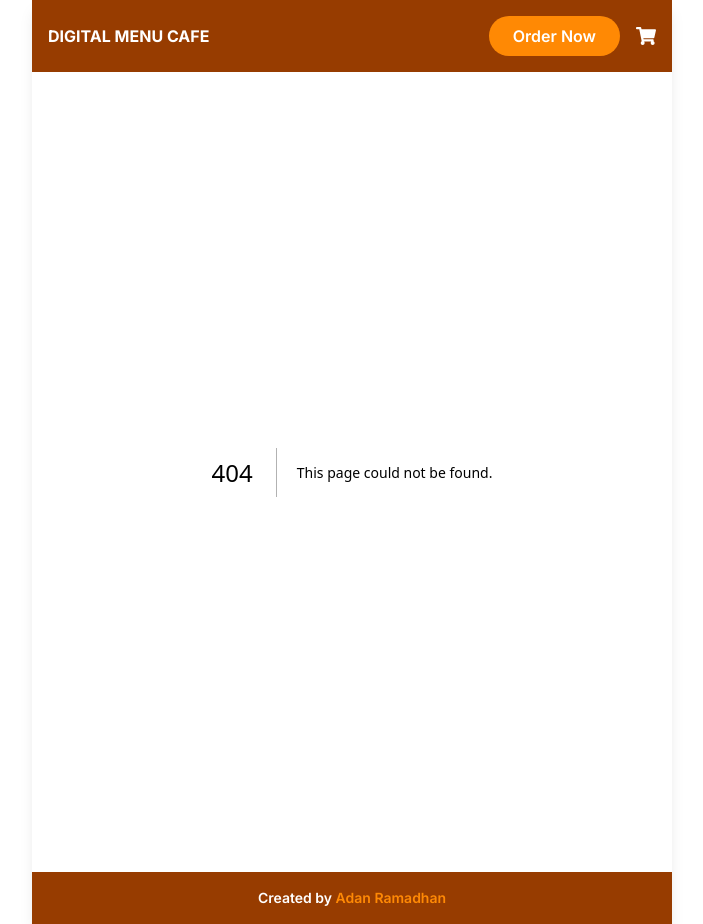
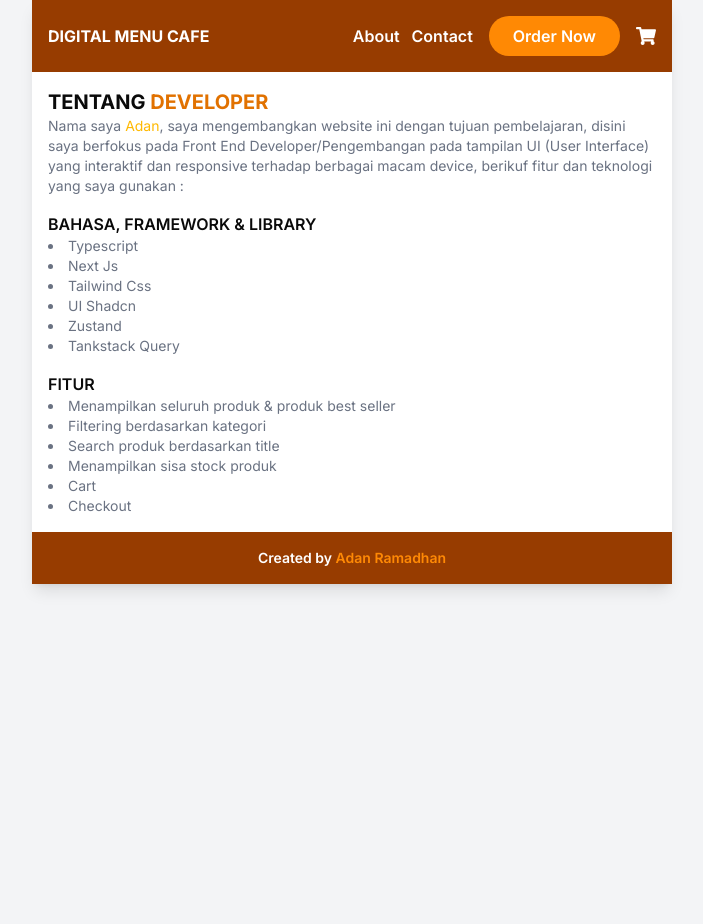
Before and after one commit to Adan-Ramadhan/Digital-Menu-Cafe, a Next.js app: page /about in a window 1280 px wide. Before the commit this address had no page. Shown: the whole page, without its empty margins (288-991 px from the left). After the commit the page ends 800 px from the top, so only its background shows below. Built offline with nearby package versions, Linux system fonts and the light colour scheme.

Commit message:
create about page

```diff
--- /dev/null
+++ b/app/about/page.tsx
@@ -0,0 +1,47 @@
+export default function AboutPage() {
+  return (
+    <section className="w-full min-h-auto p-4 ">
+      <h1 className="font-bold uppercase text-xl">
+        Tentang <span className="text-amber-600">Developer</span>
+      </h1>
+      <p className="text-sm text-gray-500">
+        Nama saya{" "}
+        <a
+          href="https://www.instagram.com/adaan_ramadhan/"
+          target="_blank"
+          className="text-amber-400 hover:text-amber-700"
+        >
+          Adan
+        </a>
+        , saya mengembangkan website ini dengan tujuan pembelajaran, disini saya
+        berfokus pada Front End Developer/Pengembangan pada tampilan UI (User
+        Interface) yang interaktif dan responsive terhadap berbagai macam
+        device, berikuf fitur dan teknologi yang saya gunakan :
+      </p>
+
+      <ul>
+        <li className="font-semibold text-md mt-4 uppercase">Bahasa, Framework & Library</li>
+        <li className="text-sm text-gray-500 list-disc list-inside">Typescript</li>
+        <li className="text-sm text-gray-500 list-disc list-inside">Next Js</li>
+        <li className="text-sm text-gray-500 list-disc list-inside">Tailwind Css</li>
+        <li className="text-sm text-gray-500 list-disc list-inside">UI Shadcn</li>
+        <li className="text-sm text-gray-500 list-disc list-inside">Zustand</li>
+        <li className="text-sm text-gray-500 list-disc list-inside">Tankstack Query</li>
+
+        <li className="font-semibold text-md mt-4 uppercase">Fitur</li>
+        <li className="text-sm text-gray-500 list-disc list-inside">
+          Menampilkan seluruh produk & produk best seller
+        </li>
+        <li className="text-sm text-gray-500 list-disc list-inside">
+          Filtering berdasarkan kategori
+        </li>
+        <li className="text-sm text-gray-500 list-disc list-inside">
+          Search produk berdasarkan title
+        </li>
+        <li className="text-sm text-gray-500 list-disc list-inside">Menampilkan sisa stock produk</li>
+        <li className="text-sm text-gray-500 list-disc list-inside">Cart</li>
+        <li className="text-sm text-gray-500 list-disc list-inside">Checkout</li>
+      </ul>
+    </section>
+  );
+}
--- a/app/cart/components/Checkout.tsx
+++ b/app/cart/components/Checkout.tsx
@@ -16,13 +16,13 @@ export default function CheckoutPage() {
 
   const clearCart = useCartStore((state) => state.clearCart);
   function handleCheckout() {
-    if (!data?.data) {
-      alert("Data produk belum tersedia");
+    if (cart.length === 0) {
+      alert("Cart masih kosong");
       return;
     }
 
     const isStockInsufficient = cart.some((item) => {
-      const product = data.data.find((menu) => menu.id === item.id);
+      const product = data?.data.find((menu) => menu.id === item.id);
 
       return !product || item.quantity > product.stock;
     });
--- a/app/layout.tsx
+++ b/app/layout.tsx
@@ -34,7 +34,7 @@ export default function RootLayout({ children }: LayoutProps<"/">) {
         inter.variable,
       )}
     >
-      <body className="min-h-full flex flex-col bg-gray-100">
+      <body className="w-full min-h-auto flex flex-col bg-gray-100">
         <MainLayout>{children}</MainLayout>
       </body>
     </html>
--- a/components/layouts/Header.tsx
+++ b/components/layouts/Header.tsx
@@ -1,20 +1,62 @@
+"use client";
+
 import useCartStore from "@/stores/CartStore";
 import Link from "next/link";
+import { useState } from "react";
 // icons
 import { FaShoppingCart } from "react-icons/fa";
+import { Button } from "../ui/button";
+import { Menu } from "lucide-react";
+
+interface navigationMenusType {
+  id: number;
+  title: string;
+  url: string;
+}
+
+const navigationMenus: navigationMenusType[] = [
+  {
+    id: 1,
+    title: "About",
+    url: "/about",
+  },
+  {
+    id: 2,
+    title: "Contact",
+    url: "/contact",
+  },
+];
 
 const Header = () => {
   const menuInCart = useCartStore((state) => state.cart);
-
+  const [isShowNavigation, setIsShowNavigation] = useState<boolean>(false);
   const totalQty = menuInCart.reduce((total, item) => total + item.quantity, 0);
 
+  function handleHamburgerOpen() {
+    setIsShowNavigation(!isShowNavigation);
+  }
+
   return (
-    <header className="w-full p-4 bg-amber-800">
-      <nav className="flex justify-between items-center">
+    <header className="w-full min-h-auto relative">
+      <nav className="flex p-4 z-20 relative justify-between bg-amber-800 items-center">
         <Link href={"/"} className="w-full">
           <h3 className="uppercase text-white font-bold">Digital Menu Cafe</h3>
         </Link>
         <div className="w-full flex gap-4 justify-end items-center">
+          {/* dekstop navigation */}
+          <div className="hidden lg:flex gap-3 ">
+            {navigationMenus.length > 0 &&
+              navigationMenus.map((nav) => {
+                return (
+                  <ul key={nav.id}>
+                    <Link href={nav.url}>
+                      <li className={`font-semibold hover:text-amber-400 transition-colors cursor-pointer duration-300 text-white`}>{nav.title}</li>
+                    </Link>
+                  </ul>
+                );
+              })}
+          </div>
+
           <button className="rounded-full px-6 cursor-pointer py-2 hover:bg-amber-600 transition-colors duration-300 bg-orange-400 text-white font-semibold">
             Order Now
           </button>
@@ -30,7 +72,32 @@ const Header = () => {
               )}
             </div>
           </Link>
+
+
+          <Button variant={"link"} onClick={handleHamburgerOpen} className="block lg:hidden">
+            <Menu size={60} />
+          </Button>
         </div>
+      </nav>
+
+      {/* mobile navigation */}
+      <nav
+        className={`${isShowNavigation ? "translate-y-0" : "-translate-y-30"} w-full bg-amber-500 flex flex-col items-center justify-center gap-3 py-3  transition-transform duration-300 absolute lg:hidden`}
+      >
+        {navigationMenus.length > 0 &&
+          navigationMenus.map((nav) => {
+            return (
+              <ul key={nav.id}>
+                <Link href={nav.url}>
+                  <li
+                    className={`font-semibold hover:text-amber-700 transition-colors cursor-pointer duration-300 text-white`}
+                  >
+                    {nav.title}
+                  </li>
+                </Link>
+              </ul>
+            );
+          })}
       </nav>
     </header>
   );
--- a/components/layouts/MainLayout.tsx
+++ b/components/layouts/MainLayout.tsx
@@ -13,7 +13,7 @@ const queryClient = new QueryClient();
 const MainLayout = ({ children }: { children: ReactNode }) => {
   return (
     <QueryClientProvider client={queryClient}>
-      <div className="w-full xl:w-1/2 mx-auto shadow-lg bg-white">
+      <div className="w-full min-h-auto xl:w-1/2 mx-auto shadow-lg bg-white">
         <Header />
 
         {children}
--- a/components/sections/BestSellerMenuSection.tsx
+++ b/components/sections/BestSellerMenuSection.tsx
@@ -1,8 +1,9 @@
-"use client"
+"use client";
 
 import { useMenus } from "@/hooks/useMenus";
 import Image from "next/image";
 import MenuCard from "../MenuCard";
+import { Skeleton } from "../ui/skeleton";
 
 const BestSellerMenuSection = () => {
   const { data, isLoading } = useMenus();
@@ -13,14 +14,17 @@ const BestSellerMenuSection = () => {
 
   if (isLoading) {
     return (
-      <div className="w-full h-[300px] flex items-center justify-center">
-        <p>Loading best seller menus...</p>
+      <div className="w-full h-75 overflow-hidden relative flex items-center justify-center flex-wrap gap-3">
+        <Skeleton className="h-32 w-75 rounded-lg" />
+        <Skeleton className="h-32 w-75 rounded-lg" />
+        <Skeleton className="h-32 w-75 rounded-lg" />
+        <Skeleton className="h-32 w-75 rounded-lg" />
       </div>
     );
   }
 
   return (
-    <section className="w-full ">
+    <section className="w-full overflow-hidden relative">
       <div className="w-full py-6 p-4">
         <h3 className="text-left mb-2 font-bold text-slate-700 text-2xl uppercase">
           Best Seller
--- a/components/sections/MenuSection.tsx
+++ b/components/sections/MenuSection.tsx
@@ -34,10 +34,15 @@ const MenuSection = () => {
 
   const { data, isLoading } = useMenus();
 
+
+
   if (isLoading) {
     return (
-      <div className="w-full  flex items-center justify-center">
-        <Skeleton className="w-72 h-4"/>
+      <div className="w-full h-75 overflow-hidden relative flex items-center justify-center flex-wrap gap-3">
+        <Skeleton className="h-32 w-75 rounded-lg" />
+        <Skeleton className="h-32 w-75 rounded-lg" />
+        <Skeleton className="h-32 w-75 rounded-lg" />
+        <Skeleton className="h-32 w-75 rounded-lg" />
       </div>
     );
   }
@@ -51,7 +56,7 @@ const MenuSection = () => {
   );
 
   return (
-    <section className="w-full">
+    <section className="w-full overflow-hidden relative">
       <div className="w-full py-6 p-4">
         <h3 className="text-center font-bold text-slate-700 text-2xl uppercase">
           Daftar Menu
--- a/components/sections/SearchSection.tsx
+++ b/components/sections/SearchSection.tsx
@@ -1,7 +1,8 @@
-"use client"
+"use client";
 import { useMenus } from "@/hooks/useMenus";
 import { useState } from "react";
 import MenuCard from "../MenuCard";
+import { Skeleton } from "../ui/skeleton";
 
 const SearchSection = () => {
   const [isSearch, setIsSearch] = useState<string>("");
@@ -16,15 +17,24 @@ const SearchSection = () => {
       )
     : [];
 
-
+  if (isLoading) {
+    return (
+      <div className="w-full h-75 overflow-hidden relative flex items-center justify-center flex-wrap gap-3">
+        <Skeleton className="h-32 w-75 rounded-lg" />
+        <Skeleton className="h-32 w-75 rounded-lg" />
+        <Skeleton className="h-32 w-75 rounded-lg" />
+        <Skeleton className="h-32 w-75 rounded-lg" />
+      </div>
+    );
+  }
   return (
-    <section className="w-full ">
-      <div className="w-full py-6 p-4">
+    <section className="w-full min-h-auto overflow-hidden relative">
+      <div className="w-full pt-20 py-6 p-4 ">
         <h3 className="text-center mb-2 font-bold text-slate-700 text-2xl uppercase">
-          Search Menus Here
+          Search <span className="text-amber-600">Menus</span> Here
         </h3>
 
-        <div className="w-1/2 mx-auto mb-5">
+        <div className="mx-auto w-3/4 mb-5">
           <input
             type="text"
             placeholder="search menus..."
@@ -41,7 +51,7 @@ const SearchSection = () => {
               Search your favorite menu
             </p>
           ) : filtredMenus.length > 0 ? (
-            <div className="w-full mx-auto grid grid-cols-1 md:grid-cols-2 lg:grid-cols-3 gap-4 p-4">
+            <div className="w-full mx-auto grid grid-cols-1 md:grid-cols-2 lg:grid-cols-3 xl:grid-cols-3 gap-4 p-4 place-items-center">
               {filtredMenus.map((item: MenusListType, index) => (
                 <MenuCard key={item.id} menu={item} index={index} />
               ))}
```
